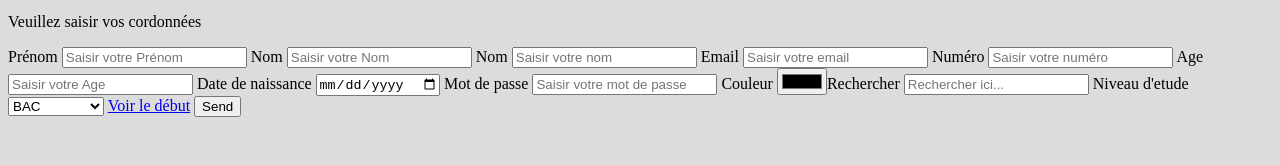
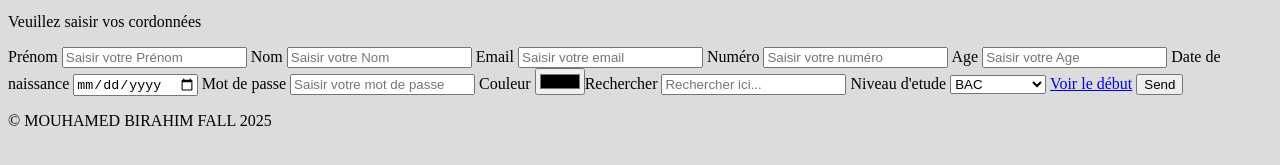
Before and after one commit to nueve02/My-Second-Project-GOMYCODE-, a plain HTML site: page index.html in a window 1280 px wide. Shown: the part 629-794 px from the top of the page. Drawn offline with Linux system fonts and the light colour scheme.

Commit message:
first commit

```diff
--- a/index.html
+++ b/index.html
@@ -54,9 +54,6 @@
                     <label for="Name">Nom</label>
                     <input type="text" name="Name" placeholder="Saisir votre Nom">
 
-                    <label for="Lastname">Nom</label>
-                    <input type="text" name="Lastname" placeholder="Saisir votre nom">
-
                     <label for="email">Email</label>
                     <input type="email" name="email" placeholder="Saisir votre email">
 
@@ -88,14 +85,14 @@
 
 
 
+
         <a href="#monh1">Voir le début</a>
         <input type="submit" value="Send" />
                </form>
 
-
-
-
-
+               <footer class="main_footer center_text ptb_2">
+                <p>&copy; MOUHAMED BIRAHIM FALL 2025
+              </footer>
 
 
       </body>
@@ -124,4 +121,5 @@
 
 
 
+
 </html>
```
Also changed, not shown: page.html (+4 -0 lines).
